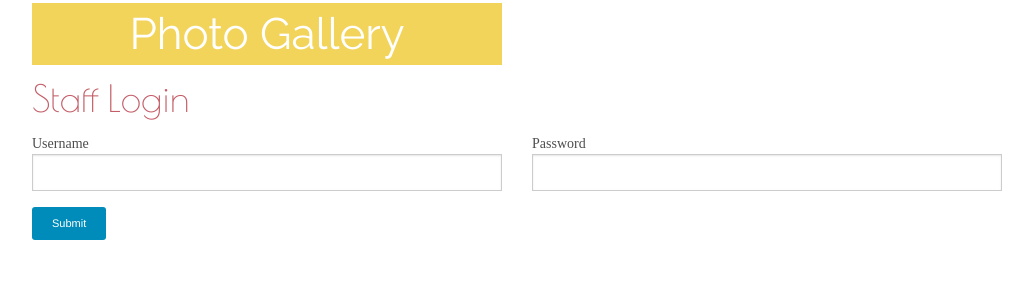
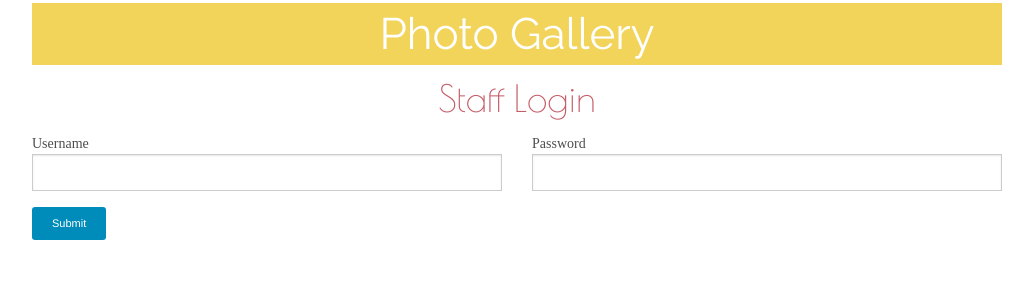
Before and after one commit to JamesVanWaza/phpmysqlbtb, a PHP site: page /photogallery/public/admin/login.php in a window 1280 px wide. Shown: the top 300 px of the page, without its empty margins (123-1156 px from the left). Run offline with PHP 8.4, Linux system fonts and the light colour scheme; some web fonts are replaced.

Commit message:
Updated the login header

```diff
--- a/photogallery/public/admin/login.php
+++ b/photogallery/public/admin/login.php
@@ -28,12 +28,12 @@ if (isset($_POST['submit'])) {
 include_once 'html5req.php';
 ?>
 	<div class="row">
-		<div class="large-6 medium-6 small-12 columns">
+		<div class="large-12 medium-12 small-12 columns">
 			<header id="header">
 				<h1 class="text-center">Photo Gallery</h1>
 			</header>
 			<section id="main">
-				<h2>Staff Login</h2>
+				<h2 class="text-center">Staff Login</h2>
 			</section>
 		</div>
 	</div>
```
